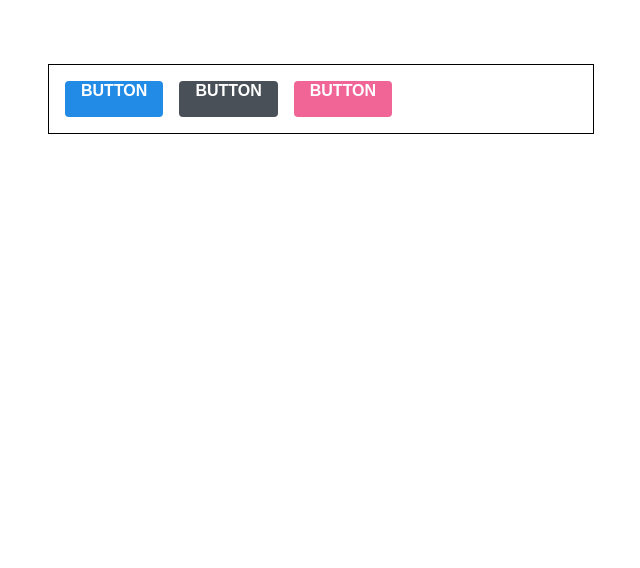
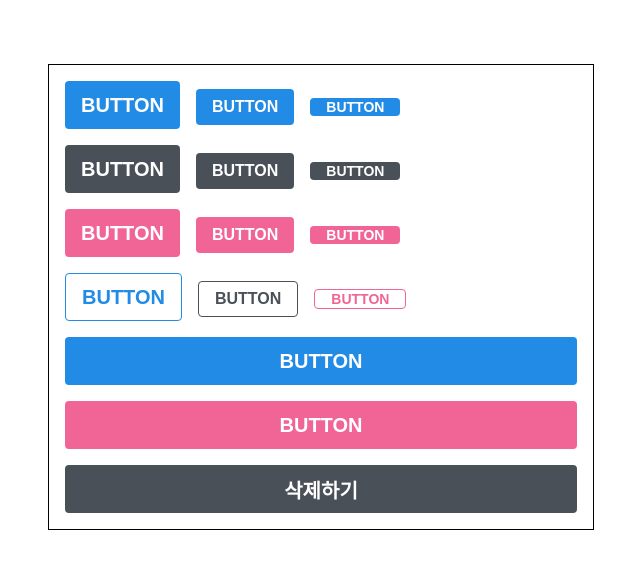
Before and after one commit to Doosies/maven, a React (Create React App) app in the folder front/: page / in a window 1280 px wide. Shown: the top 568 px of the page, without its empty margins (319-959 px from the left). Built offline with nearby package versions, Linux system fonts and the light colour scheme; the HTML template or start-up script is replaced by a standard one.

Commit message:
Button Demo

```diff
--- a/front/src/MainPage.js
+++ b/front/src/MainPage.js
@@ -1,6 +1,7 @@
-import React from 'react';
+import React, { useState } from 'react';
 import styled, {ThemeProvider} from 'styled-components';
-import CustomButton from './components/Button';
+import Button from './components/Button';
+import Dialog from './components/Dialog';
 
 // const Circle = ()=><div>hi</div>;
 const AppBlock = styled.div`
@@ -11,8 +12,27 @@ const AppBlock = styled.div`
     padding: 1rem;
 `;
 
+const ButtonGroup = styled.div `
+  & + & {
+    margin-top: 1rem;
+  }
+`;
+
 
 function MainPage() {
+  const [dialog, setDialog] = useState(false);
+  const onClick = ()=>{
+    setDialog(true);
+  }
+  const onConfirm = ()=>{
+    console.log("확인");
+    setDialog(false);
+  }
+  const onCancel = ()=>{
+    console.log("취소");
+    setDialog(false);
+  }
+
     return (
         <ThemeProvider
           theme={{
@@ -24,10 +44,52 @@ function MainPage() {
           }}
         >
           <AppBlock>
-            <CustomButton>BUTTON</CustomButton>
-            <CustomButton color="gray">BUTTON</CustomButton>
-            <CustomButton color="pink">BUTTON</CustomButton>
+            <ButtonGroup>
+              <Button size="large">BUTTON</Button>
+              <Button>BUTTON</Button>
+              <Button size="small">BUTTON</Button>
+            </ButtonGroup>
+
+            <ButtonGroup>
+              <Button color="gray" size="large">BUTTON</Button>
+              <Button color="gray">BUTTON</Button>
+              <Button color="gray" size="small">BUTTON</Button>
+            </ButtonGroup>
+
+            <ButtonGroup>
+              <Button color="pink" size="large">BUTTON</Button>
+              <Button color="pink">BUTTON</Button>
+              <Button color="pink" size="small">BUTTON</Button>
+            </ButtonGroup>
+
+            <ButtonGroup>
+              <Button c size="large" outline>BUTTON</Button>
+              <Button color="gray" outline>BUTTON</Button>
+              <Button color="pink" size="small" outline>BUTTON</Button>
+            </ButtonGroup>
+
+            <ButtonGroup>
+              <Button colos="blue" size="large" fullWidth>
+                BUTTON
+              </Button>
+              <Button color="pink" size="large" fullWidth>
+                BUTTON
+              </Button>
+              <Button color="gray" size="large" onClick={onClick} fullWidth>
+                삭제하기
+              </Button>
+            </ButtonGroup>
           </AppBlock>
+
+          <Dialog title="정말로 삭제 하시겠습니까?"
+                  onConfirm={onConfirm}
+                  onCancel={onCancel}
+                  visible={dialog}
+
+          >
+            데이터를 정말로 삭제 하시겠습니까?
+          </Dialog>
+
         </ThemeProvider>
     );
 
--- a/front/src/components/Button.js
+++ b/front/src/components/Button.js
@@ -1,6 +1,74 @@
 import React from 'react';
 import styled, { css } from 'styled-components';
 import { darken, lighten } from 'polished';
+
+const sizes = {
+    large:{
+        height: '3rem',
+        fontSize: '1.25rem'
+    },
+    medium:{
+        height: '2.25rem',
+        fontSize: '1rem'
+    },
+    small:{
+        heigh: '1.75rem',
+        fontSize: '0.875rem'
+    }
+}
+const sizeStyles = css`
+    ${(props)=>
+        css `
+            height: ${sizes[props.size].height};
+            font-size: ${sizes[props.size].fontSize};
+        `
+    }
+`;
+
+const colorStyles = css`
+    /* 색상 */
+    ${( {theme, color} )=>{
+        const selected = theme.color[color];
+        return css`
+            background: ${selected};
+            &:hover{
+                background: ${lighten(0.1, selected)};
+            }
+            &:active{
+                background: ${darken(0.1, selected)}
+            }
+            ${props=>
+                props.outline &&
+                css `
+                    color: ${selected};
+                    background: none;
+                    border: 1px solid ${selected};
+                    &:hover{
+                        background: ${selected};
+                        color: white;
+                    }
+                    &:active{
+                        background: ${darken(0.1, selected)}
+                    }
+                `}
+        `;
+    }}
+`;
+
+const fullWidthStyle = css `
+    ${(props)=>
+        props.fullWidth &&
+        css `
+            width: 100%;
+            justify-content: center;
+            ${'' /* & &{ */}
+            &:not(:first-child){
+                margin-left: 0;
+                margin-top: 1rem;
+            }
+        `
+    }
+`;
 
 const StyledButton = styled.button`
     /* 공통스타일 */
@@ -13,42 +81,34 @@ const StyledButton = styled.button`
     cursor: pointer;
     padding-left : 1rem;
     padding-right: 1rem;
-
-    /* 크기 */
-    height: 2.25rem;
-    font-size: 1rem;
-
-    /* 색상 */
-    ${props=>{
-        const selected = props.theme.color[props.color];
-        return css`
-            background: ${selected};
-            &:hover{
-                background: ${lighten(0.1, selected)};
-            }
-            &:active{
-                background: ${darken(0.1, selected)}
-            }
-        `;
-    }}
+    align-items: center;
+    /* margin-right: 1rem; */
 
     /* 기타 */
-    & + &{
-    /* &:not(:first-child){ */
+    /* &+&{ */
+    &:not(:first-child){
         margin-left : 1rem;
     }
+    /* 색상 */
+    ${colorStyles}
+    /* 크기 */
+    ${sizeStyles}
+
+    ${fullWidthStyle};
 `;
 
-function Button({children, ...rest}){
+function Button({children, color, size, outline, fullWidth, ...rest}){
     return(
-        <StyledButton {...rest}>
+        <StyledButton color={color} size={size} outline={outline} fullWidth={fullWidth} {...rest}>
             {children}
         </StyledButton>
     );
 }
 
 Button.defaultProps = {
-    color : 'blue'
+    color : 'blue',
+    size: 'medium',
+    // size : 'large'
 }
 
 export default Button;
--- /dev/null
+++ b/front/src/components/Dialog.js
@@ -0,0 +1,126 @@
+import React, { useEffect, useState } from 'react';
+import styled, { keyframes, css } from 'styled-components';
+import Button from './Button';
+
+const fadeIn = keyframes`
+    from{
+        opacity: 0
+
+    }
+    to{
+        opacity: 1
+    }
+`;
+
+const fadeOut = keyframes`
+    from{
+        opacity: 1
+
+    }
+    to{
+        opacity: 0
+    }
+`;
+
+const slideUp = keyframes `
+    from{
+        transform: translateY(200px)
+    }
+    to{
+        transform: translateY(0px)
+    }
+`;
+const DarkBackground = styled.div `
+    position: fixed;
+    left: 0;
+    top: 0;
+    width: 100%;
+    height: 100%;
+    display:flex;
+    align-items: center;
+    justify-content: center;
+    background: rgba(0,0,0,0.8);
+
+    animation-duration: 0.25s;
+    animation-timing-function: ease-out;
+    animation-name: ${fadeIn};
+    animation-fill-mode: forwards;
+
+    ${ (props) =>
+        props.disappear &&
+        css `
+            animation-name: ${fadeOut};
+        `
+    }
+`;
+
+const DialogBlock = styled.div `
+    width: 320px;
+    padding: 1.5rem;
+    background: white;
+    border-radius: 2px;
+    h3{
+        margin: 0;
+        font-size: 1.5rem;
+    }
+    p{
+        font-size: 1.125rem;
+    }
+
+    animation-duration: 0.25s;
+    animation-timing-function: ease-out;
+    animation-name: ${slideUp};
+    animation-fill-mode: forwards;
+`;
+
+const ButtonGroup = styled.div `
+    margin-top: 3rem;
+    display: flex;
+    justify-content: flex-end;
+`;
+
+const ShortMarginButton = styled(Button)`
+    &+&{
+        margin-left: 0.5rem;
+        margin-top:0;
+    }
+`;
+
+function Dialog( {title, children, confirmText, cancelText, onConfirm, onCancel, visible } ){
+
+    const [animate, setAnimate] = useState(false);
+    const [localVisible, setLocalVisible] = useState(visible);
+
+    useEffect(()=>{
+        // visible 값이 true -> false 가 되는것을 감지
+        if( localVisible && !visible){
+            setAnimate(true);
+            setTimeout(() => {
+                setAnimate(false);
+            }, 250);
+        }
+        setLocalVisible(visible);
+    },[localVisible, visible]);
+
+    // 현재 애니메이션중이 아니고, visible=false 일 경우
+    if( !animate && !localVisible ) return null;
+    return (
+        <DarkBackground disappear={!visible}>
+            <DialogBlock disappear={!visible}>
+                <h3>{title}</h3>
+                <p>{children}</p>
+                <ButtonGroup>
+                    <ShortMarginButton color="pink" onClick={onConfirm}>{confirmText}</ShortMarginButton>
+                    <ShortMarginButton color="gray" onClick={onCancel}>{cancelText}</ShortMarginButton>
+                </ButtonGroup>
+            </DialogBlock>
+        </DarkBackground>
+    );
+}
+
+Dialog.defaultProps = {
+    confirmText: '확인',
+    cancelText: '취소'
+};
+
+export default Dialog;
```
